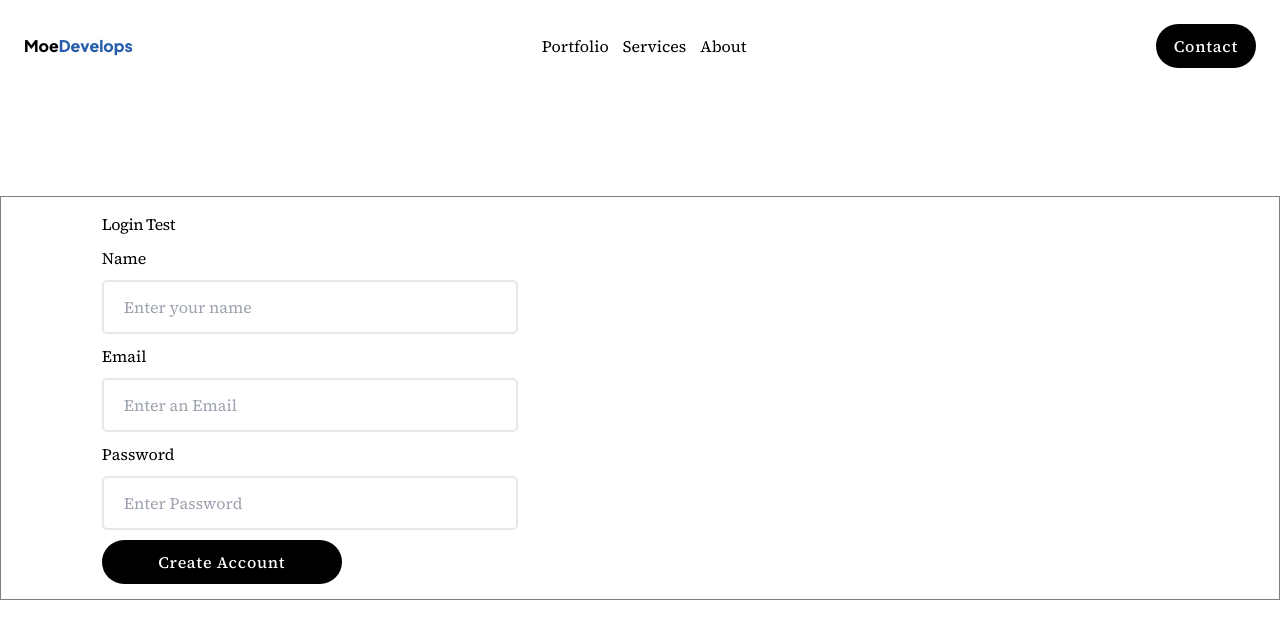
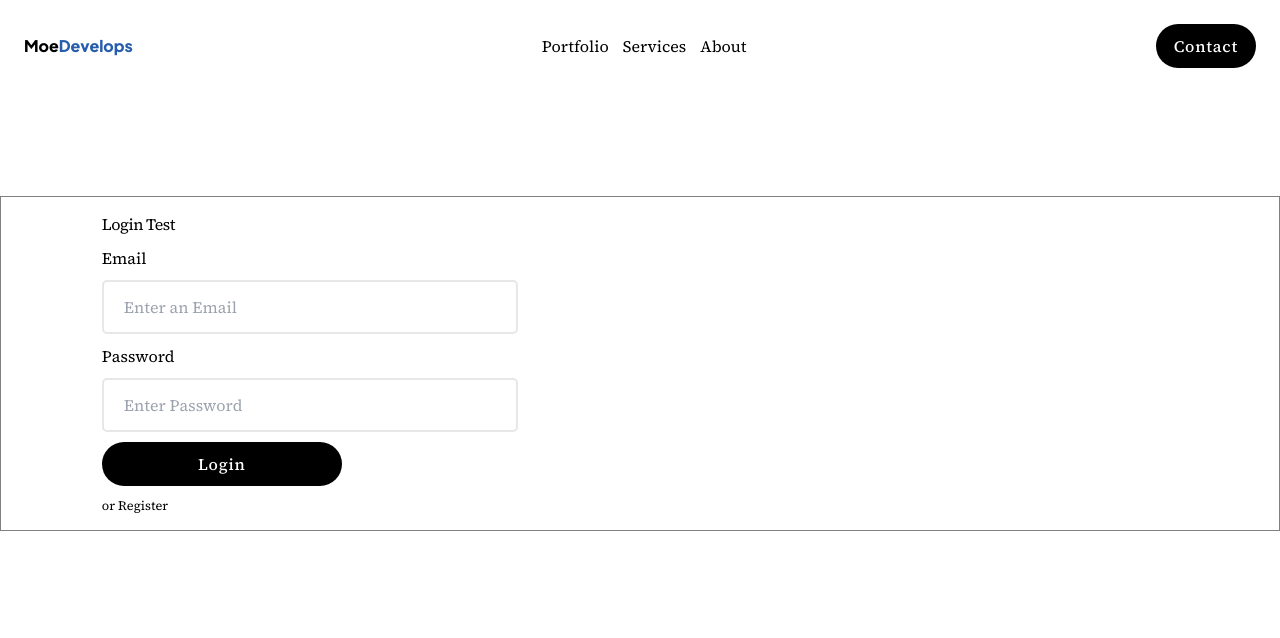
Before and after one commit to moedeera/moedevelops, a React (Vite) app: page /admin in a window 1280 px wide. Shown: the top 638 px of the page. Built offline with nearby package versions, Linux system fonts and the light colour scheme.

Commit message:
User Verification operational

```diff
--- a/src/Context/Context.jsx
+++ b/src/Context/Context.jsx
@@ -1,11 +1,48 @@
 import { createContext, useState } from "react";
+import {
+  getAuth,
+  createUserWithEmailAndPassword,
+  signInWithEmailAndPassword,
+} from "firebase/auth";
 
+import { app } from "../firebase-config";
 export const SiteContext = createContext({});
 
+const auth = getAuth(app);
 // eslint-disable-next-line react/prop-types
 export const SiteContextProvider = ({ children }) => {
   //Project Storage
   // const { projects, setProject } = useProjects();
+  const onRegister = async (newUser) => {
+    createUserWithEmailAndPassword(auth, newUser.email, newUser.password)
+      .then(() => {
+        // Signed in
+        console.log("success");
+        // ...
+      })
+      .catch((error) => {
+        console.log(error);
+        // ..
+      });
+  };
+
+  const onLog = async (userInfo) => {
+    console.log(
+      "on log called",
+      "user info:",
+      userInfo.email,
+      userInfo.password
+    );
+    signInWithEmailAndPassword(auth, userInfo.email, userInfo.password)
+      .then((userCredential) => {
+        // Signed in
+        console.log(userCredential.user);
+        // ...
+      })
+      .catch((error) => {
+        console.log("error code:", error.code, "error message:", error.message);
+      });
+  };
 
   const test = "John Smith";
   const [user, setUser] = useState(false);
@@ -19,6 +56,8 @@ export const SiteContextProvider = ({ children }) => {
         setUser,
         setLogState,
         logState,
+        onRegister,
+        onLog,
       }}
     >
       {children}
--- a/src/Pages/Content/Content.css
+++ b/src/Pages/Content/Content.css
@@ -1,5 +1,10 @@
 .content-page {
+  transition: all 0.5s ease-in-out;
 }
 .content-login {
   border: 1px solid grey;
 }
+
+.content-login small {
+  cursor: pointer;
+}
--- a/src/Pages/Content/LoginForm.jsx
+++ b/src/Pages/Content/LoginForm.jsx
@@ -1,10 +1,15 @@
 import { useContext, useState } from "react";
 import { SiteContext } from "../../Context/Context";
-import { getAuth, createUserWithEmailAndPassword } from "firebase/auth";
+import {
+  getAuth,
+  createUserWithEmailAndPassword,
+  signInWithEmailAndPassword,
+} from "firebase/auth";
 import { app } from "../../firebase-config";
 
 export const LoginForm = () => {
-  const { user, setUser, logState, setLogState } = useContext(SiteContext);
+  const { user, setUser, logState, setLogState, onRegister, onLog } =
+    useContext(SiteContext);
   const auth = getAuth(app);
 
   const [newUser, setNewUser] = useState({
@@ -13,33 +18,76 @@ export const LoginForm = () => {
     password: "",
   });
 
-  const onChangeHandler = (e, type) => {
+  const [logUser, setLogUser] = useState({
+    name: "",
+    email: "",
+    password: "",
+  });
+
+  const onChangeHandler = (e, type, userInfo, setUserInfo) => {
     if (type === "name") {
-      setNewUser({ ...newUser, name: e.target.value });
+      setUserInfo({ ...userInfo, name: e.target.value });
     } else if (type === "email") {
-      setNewUser({ ...newUser, email: e.target.value });
+      setUserInfo({ ...userInfo, email: e.target.value });
     } else if (type === "password") {
-      setNewUser({ ...newUser, password: e.target.value });
+      setUserInfo({ ...userInfo, password: e.target.value });
     }
   };
 
-  const onSubmit = async () => {
-    createUserWithEmailAndPassword(auth, newUser.email, newUser.password)
-      .then(() => {
-        // Signed in
-        console.log("success");
-        // ...
-      })
-      .catch((error) => {
-        console.log(error);
-        // ..
-      });
-  };
+  const [mode, setMode] = useState("login");
 
   return (
     <div className="content-login">
+      {mode === "login" && (
         <div className="form">
           <h1>Login Test</h1>
+
+          <div className="input-section">
+            {" "}
+            <div className="input-label">Email</div>
+            <input
+              name="name"
+              type="email"
+              value={logUser.email}
+              onChange={(e) => {
+                onChangeHandler(e, "email", logUser, setLogUser);
+              }}
+              placeholder="Enter an Email"
+            />
+          </div>
+          <div className="input-section">
+            <div className="input-label">Password</div>
+            <input
+              name="name"
+              type="text"
+              value={logUser.password}
+              onChange={(e) => {
+                onChangeHandler(e, "password", logUser, setLogUser);
+              }}
+              placeholder="Enter Password"
+            />
+          </div>
+          <button
+            onClick={() => {
+              onLog(logUser);
+            }}
+            className="btn"
+          >
+            Login
+          </button>
+          <small
+            onClick={() => {
+              setMode("register");
+            }}
+          >
+            or Register
+          </small>
+        </div>
+      )}
+
+      {mode === "register" && (
+        <div className="form">
+          <h1>Register Test</h1>
           <div className="input-section">
             <div className="input-label">Name </div>
             <input
@@ -47,7 +95,7 @@ export const LoginForm = () => {
               type="text"
               value={newUser.name}
               onChange={(e) => {
-              onChangeHandler(e, "name");
+                onChangeHandler(e, "name", newUser, setNewUser);
               }}
               placeholder="Enter your name"
             />
@@ -57,10 +105,10 @@ export const LoginForm = () => {
             <div className="input-label">Email</div>
             <input
               name="name"
-            type="text"
+              type="email"
               value={newUser.email}
               onChange={(e) => {
-              onChangeHandler(e, "name");
+                onChangeHandler(e, "email", newUser, setNewUser);
               }}
               placeholder="Enter an Email"
             />
@@ -72,20 +120,28 @@ export const LoginForm = () => {
               type="text"
               value={newUser.password}
               onChange={(e) => {
-              onChangeHandler(e, "name");
+                onChangeHandler(e, "password", newUser, setNewUser);
               }}
               placeholder="Enter Password"
             />
           </div>
           <button
             onClick={() => {
-            onSubmit();
+              onRegister(newUser);
             }}
             className="btn"
           >
             Create Account
           </button>
+          <small
+            onClick={() => {
+              setMode("login");
+            }}
+          >
+            or Login
+          </small>
         </div>
+      )}
     </div>
   );
 };
```
Lines whose indentation alone changed are shown as unchanged.
